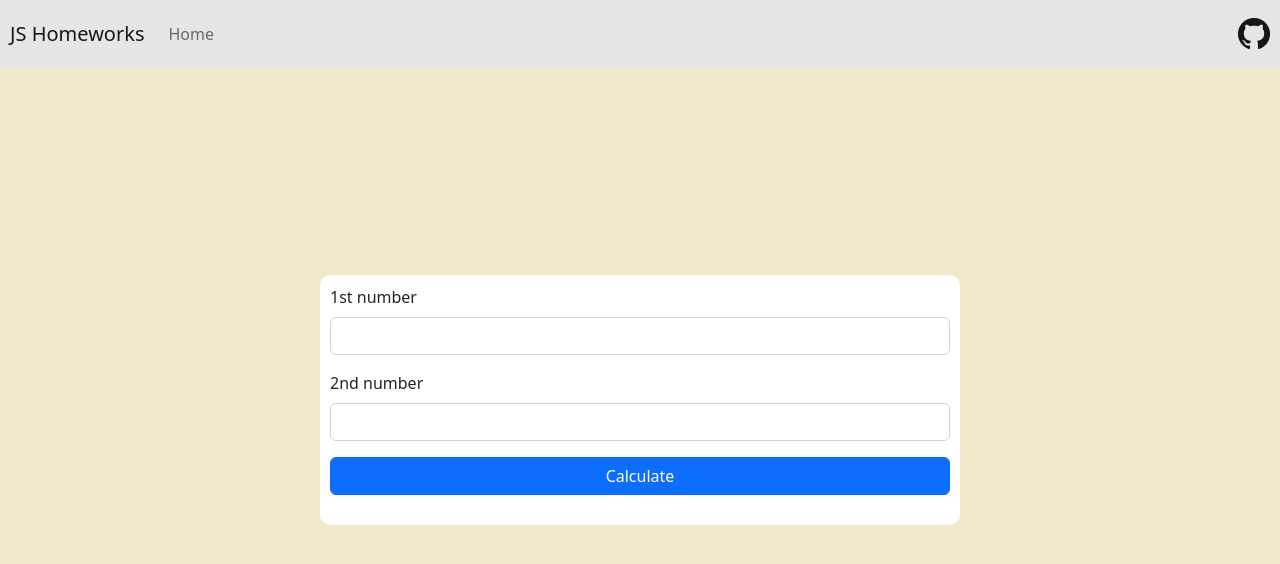
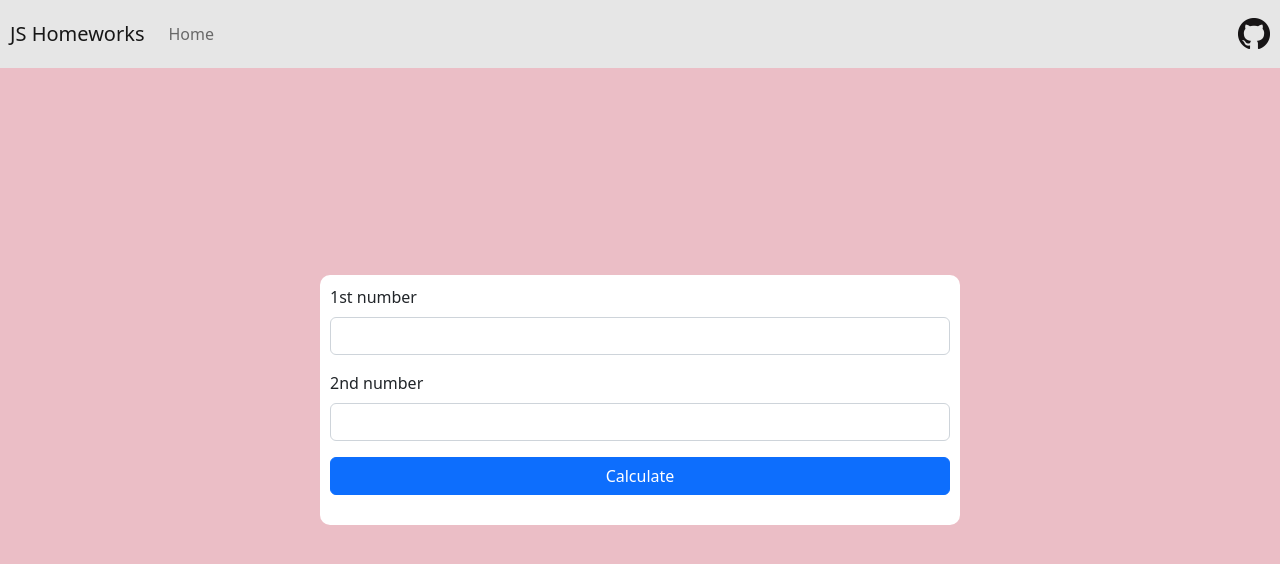
Before and after one commit to cockernutx/common-js-examples, a React (Create React App) app: page /#/AverageCalculator in a window 1280 px wide. Shown: the top 564 px of the page. Built offline with nearby package versions, Linux system fonts and the light colour scheme.

Commit message:
Changed average calculator background color

```diff
--- a/src/pages/AverageCalculator/AverageCalculator.tsx
+++ b/src/pages/AverageCalculator/AverageCalculator.tsx
@@ -11,7 +11,7 @@ function AverageCalculator() {
         setShow(true);
     }
     return (
-        <Body color="rgb(242, 232, 203)">
+        <Body color="rgb(235, 190, 198)">
             <MainDiv style={{height: "250px"}}>
                 <Form onSubmit={handleSubmit}>
                     <Form.Group className="mb-3" controlId="formBasicEmail">
```
